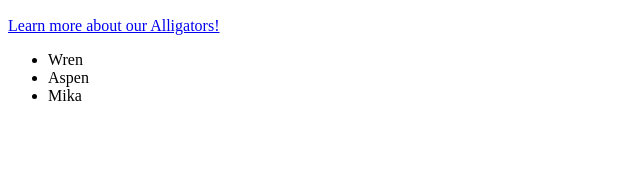
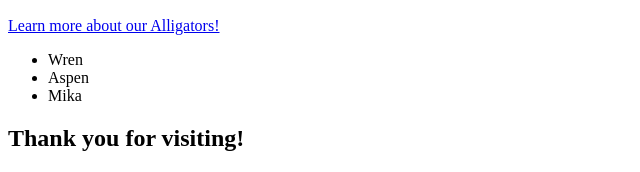
Before and after one commit to Jungemach1995/Unit1.Zoo, a plain HTML site: page Block04_unit1.html in a window 1280 px wide. Shown: the part 2275-2447 px from the top of the page, without its empty margins (0-640 px from the left). Before the commit the page ends 2396 px from the top, so only its background shows below. Drawn offline with Linux system fonts and the light colour scheme.

Commit message:
add main

```diff
--- a/Block04_unit1.html
+++ b/Block04_unit1.html
@@ -65,6 +65,11 @@
     </ul>
     </p>
 </section>
+<section>
+     <h2>
+        Thank you for visiting!
+     </h2>
+</section>
 </main>
 </body>
 </html>
```
